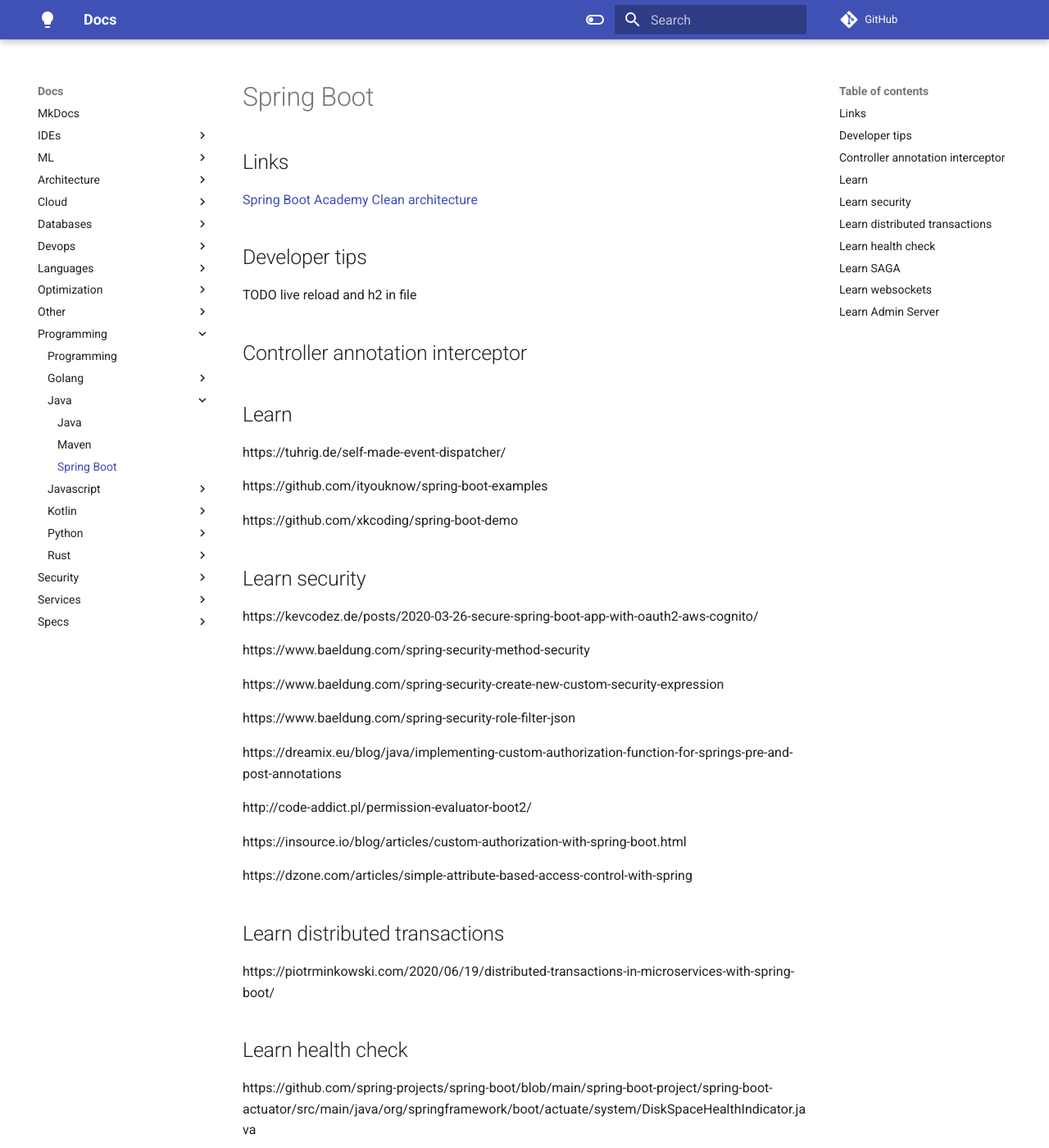
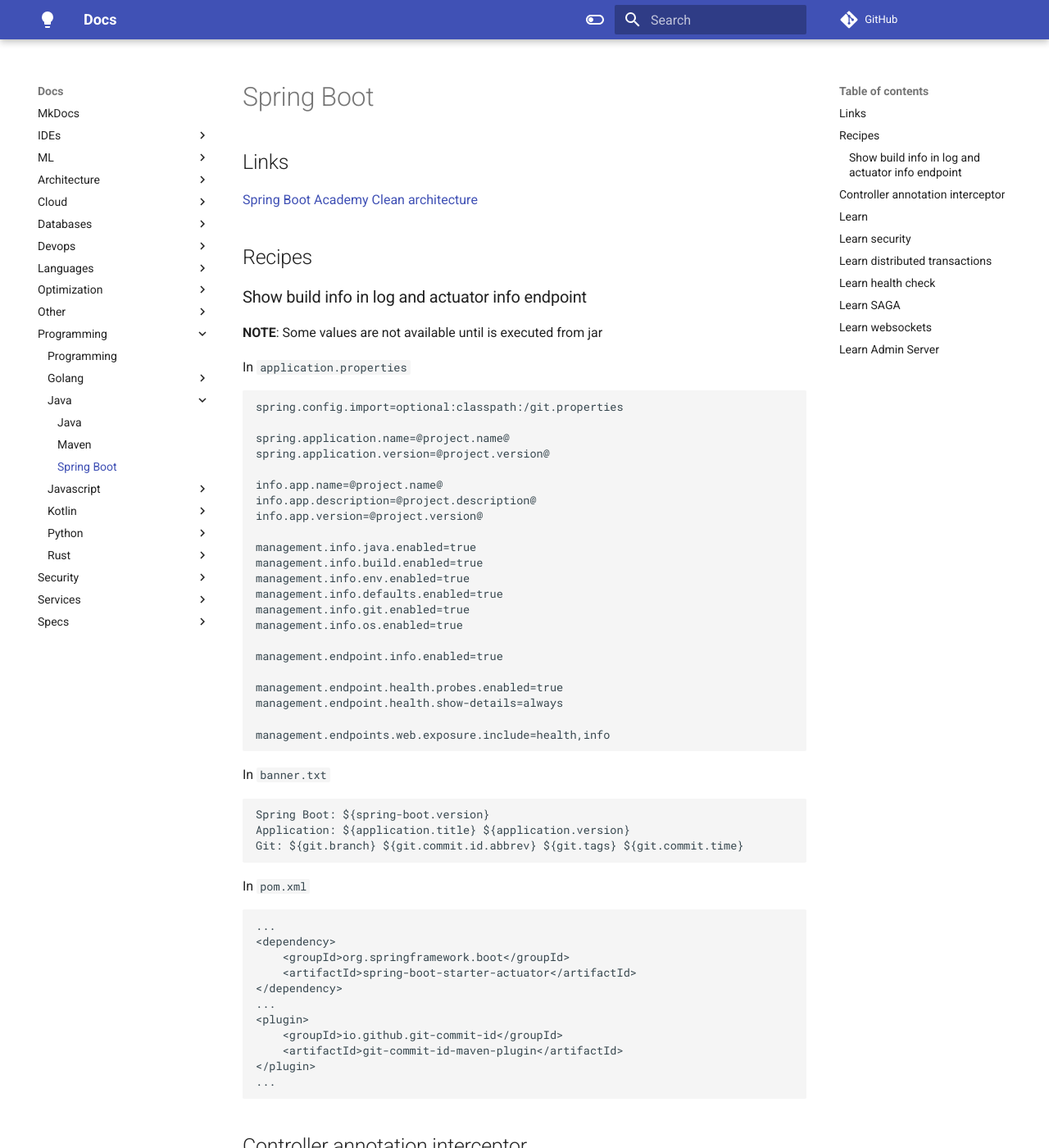
Before and after one commit to devdevx/auto_docs, an MkDocs documentation site: the page built from docs/programming/java/spring-boot.md, in a window 1280 px wide and 1400 px high. Shown: the whole window at 82% size. Built offline with MkDocs 1.6.1 and Material for MkDocs 9.7.7, drawn with Linux system fonts in a browser that asks for light colours; comment, search, counter and statistics services are not loaded.

Commit message:
Add info

````diff
--- a/docs/programming/java/spring-boot.md
+++ b/docs/programming/java/spring-boot.md
@@ -5,9 +5,59 @@
 [Spring Boot Academy](https://spring.academy/courses)
 [Clean architecture](https://github.com/spember/spring-shoestore)
 
-## Developer tips
+## Recipes
 
-TODO live reload and h2 in file
+### Show build info in log and actuator info endpoint
+
+**NOTE**: Some values are not available until is executed from jar
+
+In `application.properties`
+```
+spring.config.import=optional:classpath:/git.properties
+
+spring.application.name=@project.name@
+spring.application.version=@project.version@
+
+info.app.name=@project.name@
+info.app.description=@project.description@
+info.app.version=@project.version@
+
+management.info.java.enabled=true
+management.info.build.enabled=true
+management.info.env.enabled=true
+management.info.defaults.enabled=true
+management.info.git.enabled=true
+management.info.os.enabled=true
+
+management.endpoint.info.enabled=true
+
+management.endpoint.health.probes.enabled=true
+management.endpoint.health.show-details=always
+
+management.endpoints.web.exposure.include=health,info
+```
+
+In `banner.txt`
+```
+Spring Boot: ${spring-boot.version}
+Application: ${application.title} ${application.version}
+Git: ${git.branch} ${git.commit.id.abbrev} ${git.tags} ${git.commit.time}
+```
+
+In `pom.xml`
+```
+...
+<dependency>
+    <groupId>org.springframework.boot</groupId>
+    <artifactId>spring-boot-starter-actuator</artifactId>
+</dependency>
+...
+<plugin>
+    <groupId>io.github.git-commit-id</groupId>
+    <artifactId>git-commit-id-maven-plugin</artifactId>
+</plugin>
+...
+```
 
 ## Controller annotation interceptor
 
````
Also changed, not shown: docs/architecture/patterns.md (added, +7 -0 lines), docs/programming/python/python.md (+19 -0 lines).
